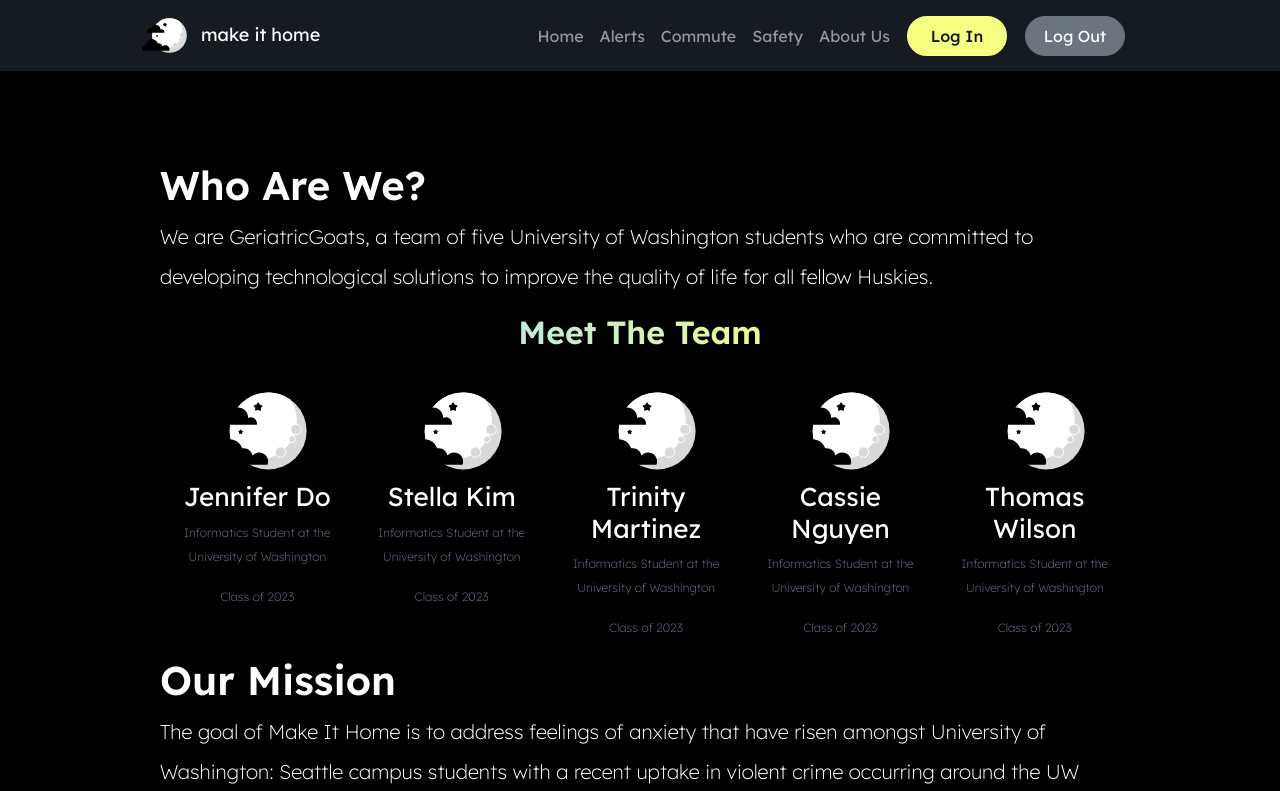
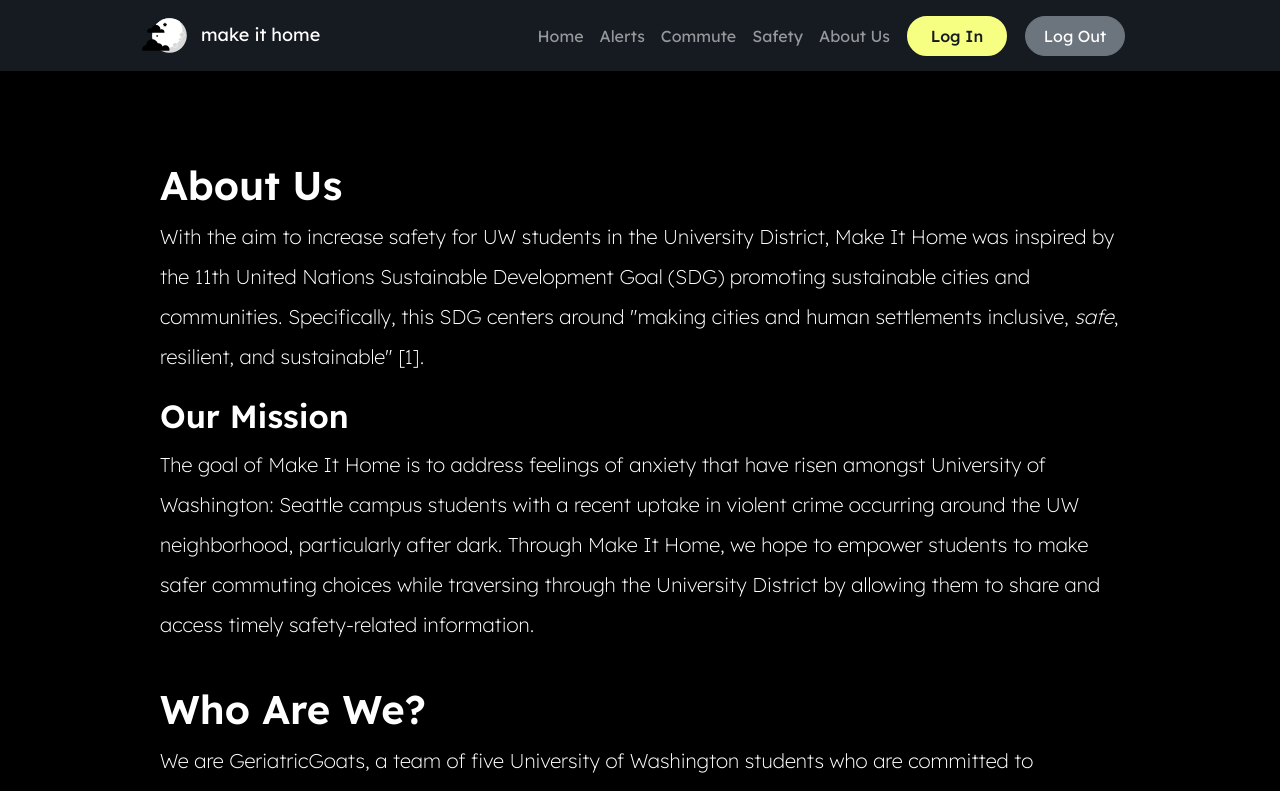
Before and after one commit to UW-INFO442-AU22/GeriatricGoats, a React (Create React App) app: page /about in a window 1280 px wide. Shown: the top 791 px of the page. Built offline with nearby package versions, Linux system fonts and the light colour scheme.

Commit message:
updated about page and styling

```diff
--- a/src/About.js
+++ b/src/About.js
@@ -8,8 +8,16 @@ export function AboutUs() {
    return (
       <div>
          <div className="header-container">
+            <h1>About Us</h1>
+            <p>With the aim to increase safety for UW students in the University District, Make It Home was inspired by the 11th United Nations Sustainable Development Goal (SDG) promoting sustainable cities and communities.
+               Specifically, this SDG centers around "making cities and human settlements inclusive, <em>safe</em>, resilient, and sustainable" [1]. </p>
+
+            <h2>Our Mission</h2>
+            <p>The goal of Make It Home is to address feelings of anxiety that have risen amongst University of Washington: Seattle campus students with a recent uptake in violent crime occurring around the UW neighborhood, particularly after dark.
+            Through Make It Home, we hope to empower students to make safer commuting choices while traversing through the University District by allowing them to share and access timely safety-related information.</p>
+
             <h1>Who Are We?</h1>
-            <p>We are GeriatricGoats, a team of five University of Washington students who are committed to developing technological solutions to improve the quality of life for all fellow Huskies.</p>
+            <p>We are GeriatricGoats, a team of five University of Washington students who are committed to developing digital solutions to improve the quality of life for all fellow Huskies.</p>
 
             <div className="profiles-container">
                <h2 className="about-gradient-text">Meet The Team</h2>
@@ -47,8 +55,9 @@ export function AboutUs() {
                </Row>
             </div>
 
-            <h1>Our Mission</h1>
-            <p>The goal of Make It Home is to address feelings of anxiety that have risen amongst University of Washington: Seattle campus students with a recent uptake in violent crime occurring around the UW neighborhood, particularly after dark. Through our application, we hope to empower students to make safer commuting choices while traversing through the UW neighborhood by allowing them to share and access timely safety-related information.</p>
+
+
+            <p className="student-profile">[1] The United Nations. (n.d.). Cities - United Nations Sustainable Development Action 2015. United Nations Sustainable Development. Retrieved October 11, 2022, from https://www.un.org/sustainabledevelopment/cities/.</p>
          </div>
       </div>
    )
--- a/src/Safety.js
+++ b/src/Safety.js
@@ -19,7 +19,7 @@ export function Safety() {
       <div className="header-container">
         <div className="page-header">
           <img src={shield} alt="Shield icon" height="26em" weight="26em"></img>
-          <h1 id="page-name">Safety</h1>
+          <h1 className="page-name">Safety</h1>
         </div>
         <Row xs={1} md={2} className="g-2">
           <Col>
--- a/src/css/About.css
+++ b/src/css/About.css
@@ -1,4 +1,16 @@
 /* CSS used only for About Us page */
+p {
+    margin-bottom: 10px;
+}
+
+h1 {
+    margin-top: 40px;
+}
+h2 {
+    margin-top: 20px;
+    margin-bottom: 10px;
+}
+
 .about-gradient-text {
     background-image: linear-gradient(to right, #BCE8E1 35%, #F6FF81 70%);
     background-clip: text;
--- a/src/css/App.css
+++ b/src/css/App.css
@@ -10,6 +10,7 @@ h1 {
 }
 
 h2 {
+    color: white;
     font-weight: 600;
     margin: 0px 0px 30px 0px;
 }
```
